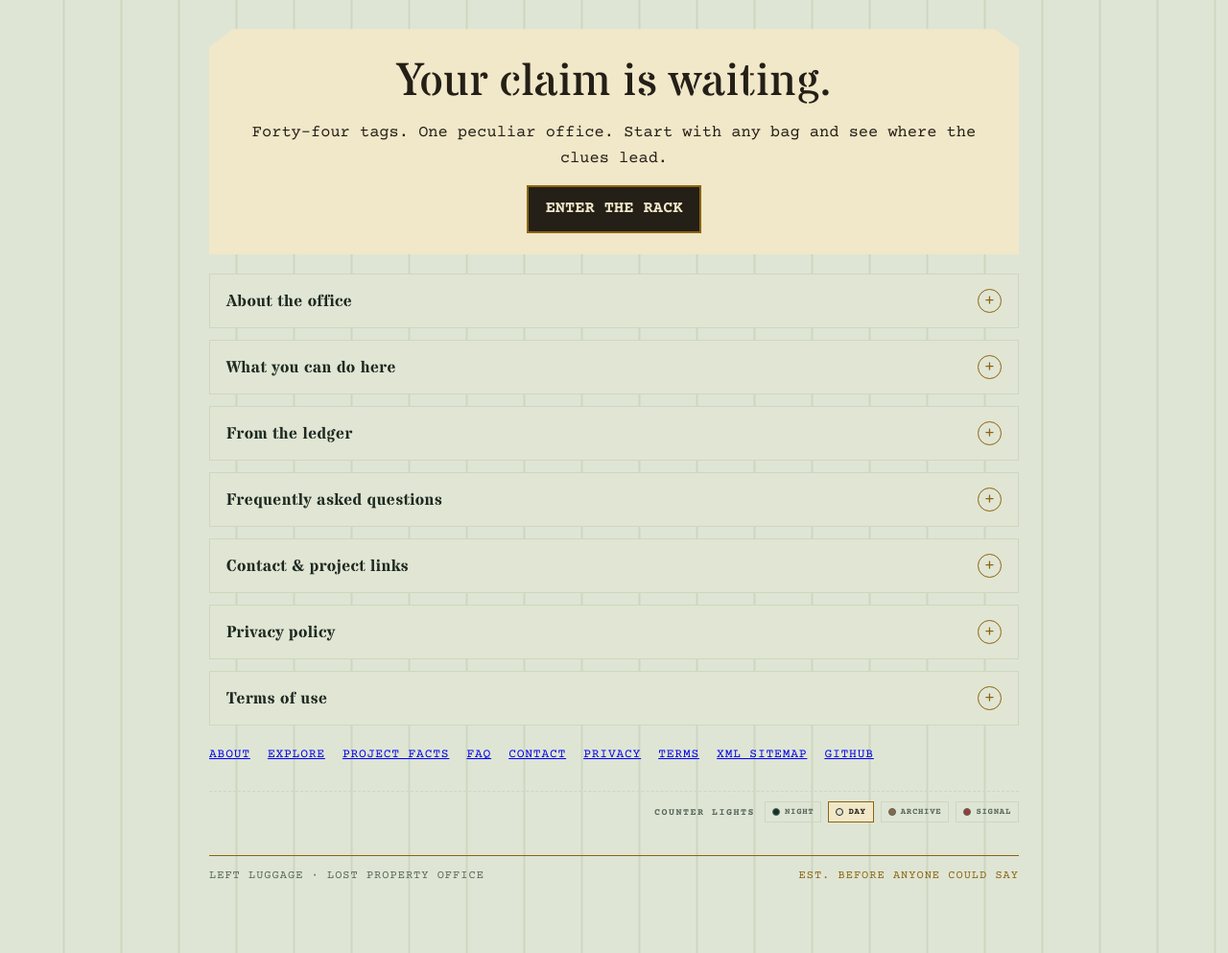
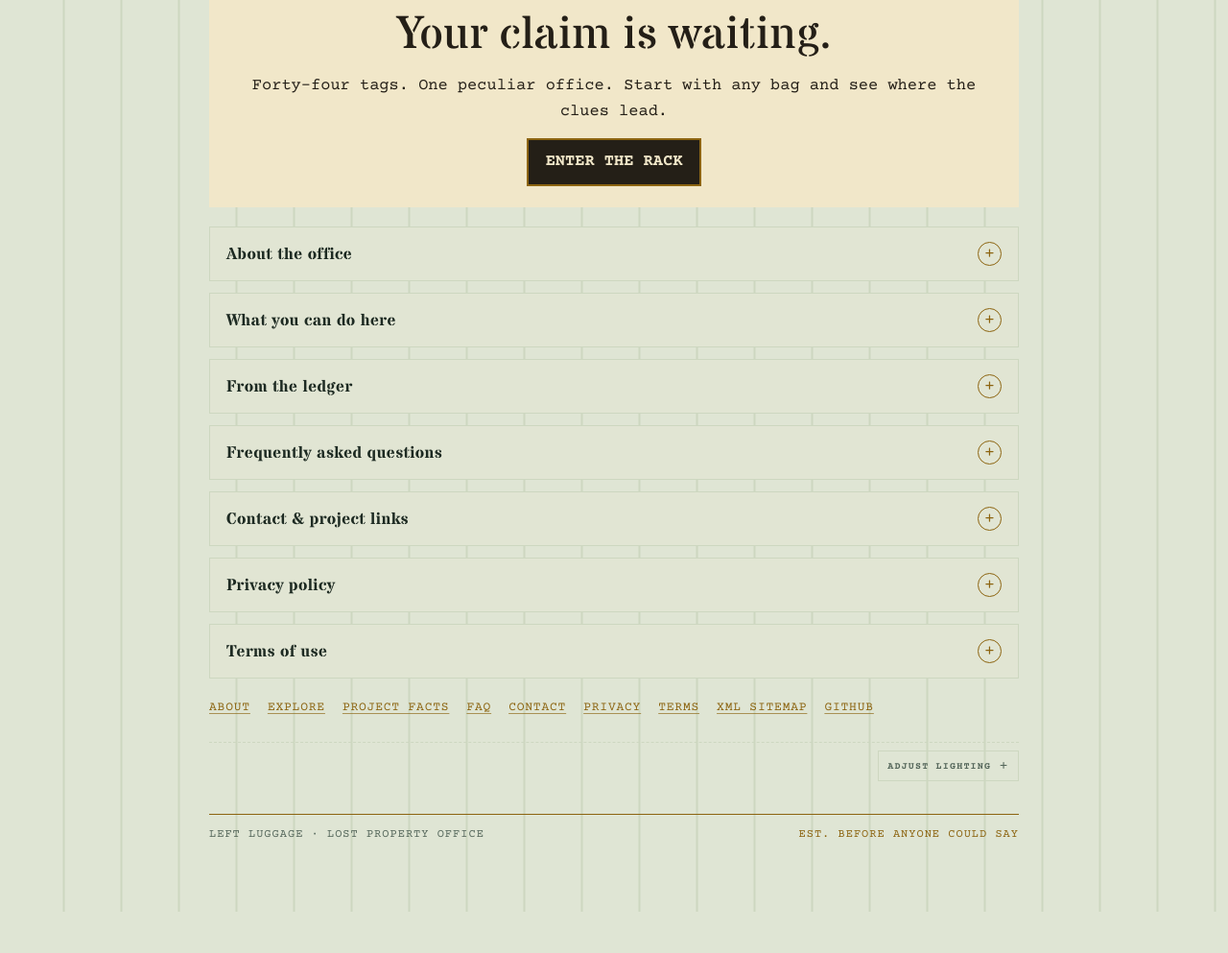
Before and after one commit to DinoCodes-Potter/Left-Luggage, a plain HTML site: page index.html in a window 1280 px wide. Shown: the part 1344-2337 px from the top of the page at 96% size. After the commit the page ends 2294 px from the top, so only its background shows below. Drawn offline with nearby package versions, Linux system fonts and the light colour scheme.

Commit message:
Replace theme bar with discreet footer lighting menu and theme hyperlinks

```diff
--- a/index.html
+++ b/index.html
@@ -24,7 +24,7 @@ body{margin:0;min-height:100vh;background:var(--bg) repeating-linear-gradient(90
 #app{max-width:880px;margin:0 auto;padding:22px 18px 70px}
 h1{font:400 clamp(46px,13vw,104px)/.95 var(--st);color:var(--brass);margin:26px 0 14px}
 .sub{max-width:52ch;margin:0 0 10px}.cnt{color:var(--mut);margin:0 0 28px}
-.top{position:sticky;top:8px;z-index:100;display:flex;align-items:center;justify-content:space-between;gap:12px;flex-wrap:wrap;margin:0 0 8px;padding:10px 12px;border:1px solid var(--brass);background:var(--bg);background:color-mix(in srgb,var(--bg) 94%,var(--tag));box-shadow:0 5px 18px #0005,inset 0 0 0 3px color-mix(in srgb,var(--brass) 12%,transparent)}
+.top{display:none}
 .theme-label{font:700 11px var(--ty);letter-spacing:2px;text-transform:uppercase;color:var(--mut);white-space:nowrap}
 .theme-options{display:flex;gap:6px;flex-wrap:wrap}
 .theme-choice{display:inline-flex;align-items:center;gap:7px;padding:6px 9px;border:1px solid var(--line);background:transparent;color:var(--fg);font:700 11px var(--ty);letter-spacing:.04em;text-transform:uppercase;cursor:pointer;transition:background .18s,border-color .18s,transform .18s}
@@ -82,12 +82,23 @@ button:focus-visible,input:focus-visible{outline:3px solid var(--red);outline-of
 .fold-body .tiles{margin-top:12px}
 .info-fold[open] .fold-body{animation:foldIn .38s cubic-bezier(.2,.7,.2,1) both;transform-origin:top}
 @keyframes foldIn{from{opacity:0;transform:translateY(-8px);clip-path:inset(0 0 100%)}to{opacity:1;transform:translateY(0);clip-path:inset(0 0 0)}}
-.bottom-theme{display:flex;align-items:center;justify-content:flex-end;gap:7px;flex-wrap:wrap;margin-top:28px;padding:10px 0 0;border-top:1px dashed var(--line);color:var(--mut);font:700 10px var(--ty);letter-spacing:1.5px;text-transform:uppercase}
-.bottom-theme-label{margin-right:3px}
-.theme-mini{display:inline-flex;align-items:center;gap:5px;border:1px solid var(--line);background:transparent;color:var(--mut);padding:5px 7px;font:700 9px var(--ty);letter-spacing:.7px;text-transform:uppercase;cursor:pointer;transition:all .2s}
-.theme-mini:hover{border-color:var(--brass);color:var(--fg);transform:translateY(-2px)}
+.top{display:none}
+.bottom-theme{display:flex;justify-content:flex-end;margin-top:26px;padding-top:8px;border-top:1px dashed var(--line)}
+.theme-disclosure{position:relative;display:inline-block}
+.theme-disclosure>summary{list-style:none;display:flex;align-items:center;gap:8px;padding:6px 9px;border:1px solid var(--line);background:transparent;color:var(--mut);font:700 10px var(--ty);letter-spacing:1.2px;text-transform:uppercase;cursor:pointer;transition:border-color .2s,color .2s,background .2s}
+.theme-disclosure>summary::-webkit-details-marker{display:none}
+.theme-disclosure>summary:hover,.theme-disclosure[open]>summary{border-color:var(--brass);color:var(--brass)}
+.theme-disclosure>summary:focus-visible{outline:2px solid var(--red);outline-offset:3px}
+.theme-disclosure .disclosure-mark{font:400 16px var(--ty);transition:transform .25s}
+.theme-disclosure[open] .disclosure-mark{transform:rotate(45deg)}
+.theme-popover{position:absolute;right:0;bottom:calc(100% + 8px);z-index:30;min-width:190px;padding:8px;background:var(--bg);border:1px solid var(--brass);box-shadow:0 8px 24px #0006;display:grid;gap:4px;animation:foldIn .22s ease-out both}
+.theme-mini{display:flex;align-items:center;gap:8px;width:100%;padding:8px;border:1px solid transparent;background:transparent;color:var(--mut);text-align:left;font:700 10px var(--ty);letter-spacing:.8px;text-transform:uppercase;cursor:pointer;transition:background .18s,border-color .18s,color .18s}
+.theme-mini:hover{border-color:var(--line);color:var(--fg)}
 .theme-mini[aria-pressed=true]{border-color:var(--brass);background:var(--tag);color:var(--ink)}
-.theme-mini .theme-dot{width:8px;height:8px;flex-basis:8px}
+.theme-mini .theme-dot{width:9px;height:9px;flex-basis:9px}
+a,a:visited{color:var(--brass);text-decoration-color:color-mix(in srgb,var(--brass) 65%,transparent);text-underline-offset:3px}
+a:hover{color:var(--fg);text-decoration-color:var(--brass)}
+a:focus-visible{outline:2px solid var(--red);outline-offset:3px}
 @media(max-width:560px){.info-fold>summary{font-size:15px;padding:13px}.fold-body{padding:0 13px 14px}.bottom-theme{justify-content:flex-start}}
 .footer{display:flex;justify-content:space-between;gap:12px;flex-wrap:wrap;border-top:1px solid var(--brass);margin-top:34px;padding-top:12px;color:var(--mut);font-size:12px;letter-spacing:1px;text-transform:uppercase}
 .footer span:last-child{color:var(--brass)}
@@ -251,12 +262,11 @@ const fx={
 32:()=>console.log('%cThe clerk mutters: the word is pewter.','font:16px monospace'),
 35:s=>s.innerHTML='<p class="mir">buckle</p>'};
 const dk=()=>{const t=document.documentElement.dataset.theme;return t?t==='dark':matchMedia('(prefers-color-scheme:dark)').matches};
-const setTheme=theme=>{if(!['light','dark','sepia','signal'].includes(theme))return;document.documentElement.dataset.theme=theme;try{localStorage.setItem(THEME_KEY,theme)}catch(e){};document.querySelectorAll('.theme-choice,.theme-mini').forEach(b=>b.setAttribute('aria-pressed',String(b.dataset.themeChoice===theme)))};
-const themeBar=()=>`<div class="top" role="group" aria-label="Choose a colour theme"><span class="theme-label">Counter lighting</span><div class="theme-options"><button type="button" class="theme-choice" data-theme-choice="dark" aria-pressed="false"><i class="theme-dot" style="--dot:#14302a"></i>Night shift</button><button type="button" class="theme-choice" data-theme-choice="light" aria-pressed="false"><i class="theme-dot" style="--dot:#dfe5d4"></i>Day shift</button><button type="button" class="theme-choice" data-theme-choice="sepia" aria-pressed="false"><i class="theme-dot" style="--dot:#8b6845"></i>Archive</button><button type="button" class="theme-choice" data-theme-choice="signal" aria-pressed="false"><i class="theme-dot" style="--dot:#9f3935"></i>Signal room</button></div></div>`;
-document.addEventListener('click',e=>{const b=e.target.closest('.theme-choice,.theme-mini');if(b)setTheme(b.dataset.themeChoice)});
+const setTheme=theme=>{if(!['light','dark','sepia','signal'].includes(theme))return;document.documentElement.dataset.theme=theme;try{localStorage.setItem(THEME_KEY,theme)}catch(e){};document.querySelectorAll('.theme-mini').forEach(b=>b.setAttribute('aria-pressed',String(b.dataset.themeChoice===theme)))};
+document.addEventListener('click',e=>{const b=e.target.closest('.theme-mini');if(b){setTheme(b.dataset.themeChoice);const d=b.closest('.theme-disclosure');if(d)d.open=false}});
 const clr=()=>{T.forEach(clearTimeout);T=[]};
 function home(){clr();const n=Object.keys(S.a).length,N=P.length;
-$('#app').innerHTML=`${themeBar()}<h1>${LT('LEFT',0)}<br>${LT('LUGGAGE',4)}</h1>
+$('#app').innerHTML=`<h1>${LT('LEFT',0)}<br>${LT('LUGGAGE',4)}</h1>
 <p class="sub">Nobody has collected these bags in years. Each tag wants one word. The answer isn’t always written on the tag, so look around the counter and ask the page awkward questions.</p>
 <p class="cnt">${n} of ${N} bags claimed${n==N?'. The rack is empty. The clerk locks up and, for once, smiles.':''}</p>
 <div class="rack" id="rack">${P.map((_,i)=>`<button class="t${i in S.a?' d':''}" style="--r:${(i*37%7-3)*.9}deg;--i:${i}" data-i="${i}" aria-label="Bag ${i+1}${i in S.a?', claimed':''}"${i in S.a?` title='${BAGS[i]}'`:''}><b>${String(i+1).padStart(2,'0')}</b></button>`).join('')}</div>
@@ -298,7 +308,7 @@ $('#app').innerHTML=`${themeBar()}<h1>${LT('LEFT',0)}<br>${LT('LUGGAGE',4)}</h1>
 <h3>Disclaimer</h3><p>The site is an entertainment project. It is not a professional, financial, legal or safety service. To the extent permitted by applicable law, the project is provided without warranties.</p>
 <h3>Changes</h3><p>These terms may be updated when the project changes. Continued use after an update means you are using the current version.</p></div></details>
 <nav class="page-links" aria-label="Site information"><a href="#about">About</a><a href="#experience">Explore</a><a href="#proof">Project facts</a><a href="#faq">FAQ</a><a href="#contact">Contact</a><a href="#privacy">Privacy</a><a href="#terms">Terms</a><a href="sitemap.xml">XML sitemap</a><a href="https://github.com/DinoCodes-Potter/Left-Luggage">GitHub</a></nav>
-<div class="bottom-theme" role="group" aria-label="Change colour theme"><span class="bottom-theme-label">Counter lights</span><button type="button" class="theme-mini" data-theme-choice="dark" aria-pressed="false"><i class="theme-dot" style="--dot:#14302a"></i>Night</button><button type="button" class="theme-mini" data-theme-choice="light" aria-pressed="false"><i class="theme-dot" style="--dot:#dfe5d4"></i>Day</button><button type="button" class="theme-mini" data-theme-choice="sepia" aria-pressed="false"><i class="theme-dot" style="--dot:#8b6845"></i>Archive</button><button type="button" class="theme-mini" data-theme-choice="signal" aria-pressed="false"><i class="theme-dot" style="--dot:#9f3935"></i>Signal</button></div><footer class="footer"><span>Left Luggage · Lost Property Office</span><span>Est. before anyone could say</span></footer>`;
+<div class="bottom-theme"><details class="theme-disclosure"><summary><span>Adjust lighting</span><span class="disclosure-mark" aria-hidden="true">+</span></summary><div class="theme-popover" role="group" aria-label="Choose a colour theme"><button type="button" class="theme-mini" data-theme-choice="dark" aria-pressed="false"><i class="theme-dot" style="--dot:#14302a"></i>Night shift</button><button type="button" class="theme-mini" data-theme-choice="light" aria-pressed="false"><i class="theme-dot" style="--dot:#dfe5d4"></i>Day shift</button><button type="button" class="theme-mini" data-theme-choice="sepia" aria-pressed="false"><i class="theme-dot" style="--dot:#8b6845"></i>Archive</button><button type="button" class="theme-mini" data-theme-choice="signal" aria-pressed="false"><i class="theme-dot" style="--dot:#9f3935"></i>Signal room</button></div></details></div><footer class="footer"><span>Left Luggage · Lost Property Office</span><span>Est. before anyone could say</span></footer>`;
 setTheme(document.documentElement.dataset.theme||(dk()?'dark':'light'));
 document.querySelectorAll('.t').forEach(b=>b.onclick=()=>open(+b.dataset.i))}
 function open(i){clr();const N=P.length,miss=(NEED[i]||[]).filter(k=>S.a[k]==null).map(k=>k+1);
```
